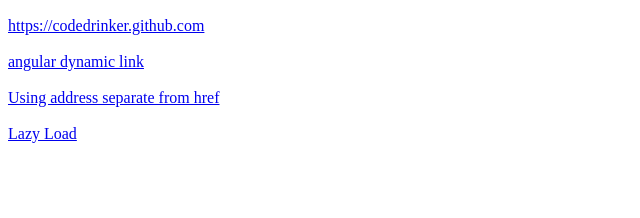
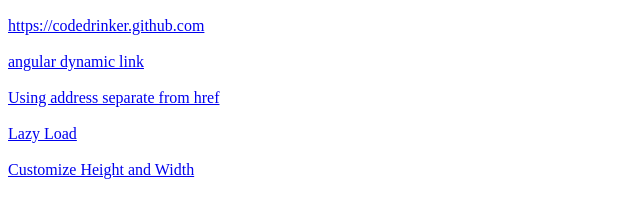
Before and after one commit to codedrinker/angular-mini-preview, a website: page demo/index.html in a window 1280 px wide. Shown: the part 50-268 px from the top of the page, without its empty margins (0-640 px from the left). Drawn offline with nearby package versions, Linux system fonts and the light colour scheme; files that its build step writes are made by us from their sources.

Commit message:
add customize width and height

```diff
--- a/demo/index.html
+++ b/demo/index.html
@@ -36,6 +36,9 @@
         <br>
         <br>
         <a href="{{'https://codedrinker.github.com'}}" mini-preview lazy-load="true">Lazy Load</a>
+        <br>
+        <br>
+        <a href="{{'https://codedrinker.github.com'}}" mini-preview="http://www.baidu.com" lazy-load="true" mini-width="700px" mini-height="400px">Customize Height and Width</a>
     </div>
 </body>
 
--- a/src/js/angular-mini-preview.js
+++ b/src/js/angular-mini-preview.js
@@ -24,8 +24,8 @@
             .element('<div>')
             .addClass(prefix + '-wrapper')
             .css({
-                width: this.options.width + 'px',
-                height: this.options.height + 'px',
+                width: this.attrs.miniWidth || (this.options.width + 'px'),
+                height: this.attrs.miniHeight || (this.options.height + 'px'),
                 top: (this.element[0].height || this.element[0].offsetHeight) / 2 + 'px',
                 left: (this.element[0].width || this.element[0].offsetWidth) / 2 + 'px'
             });
```
Also changed, not shown: demo/js/angular-mini-preview.min.js, dist/js/angular-mini-preview.min.js.
